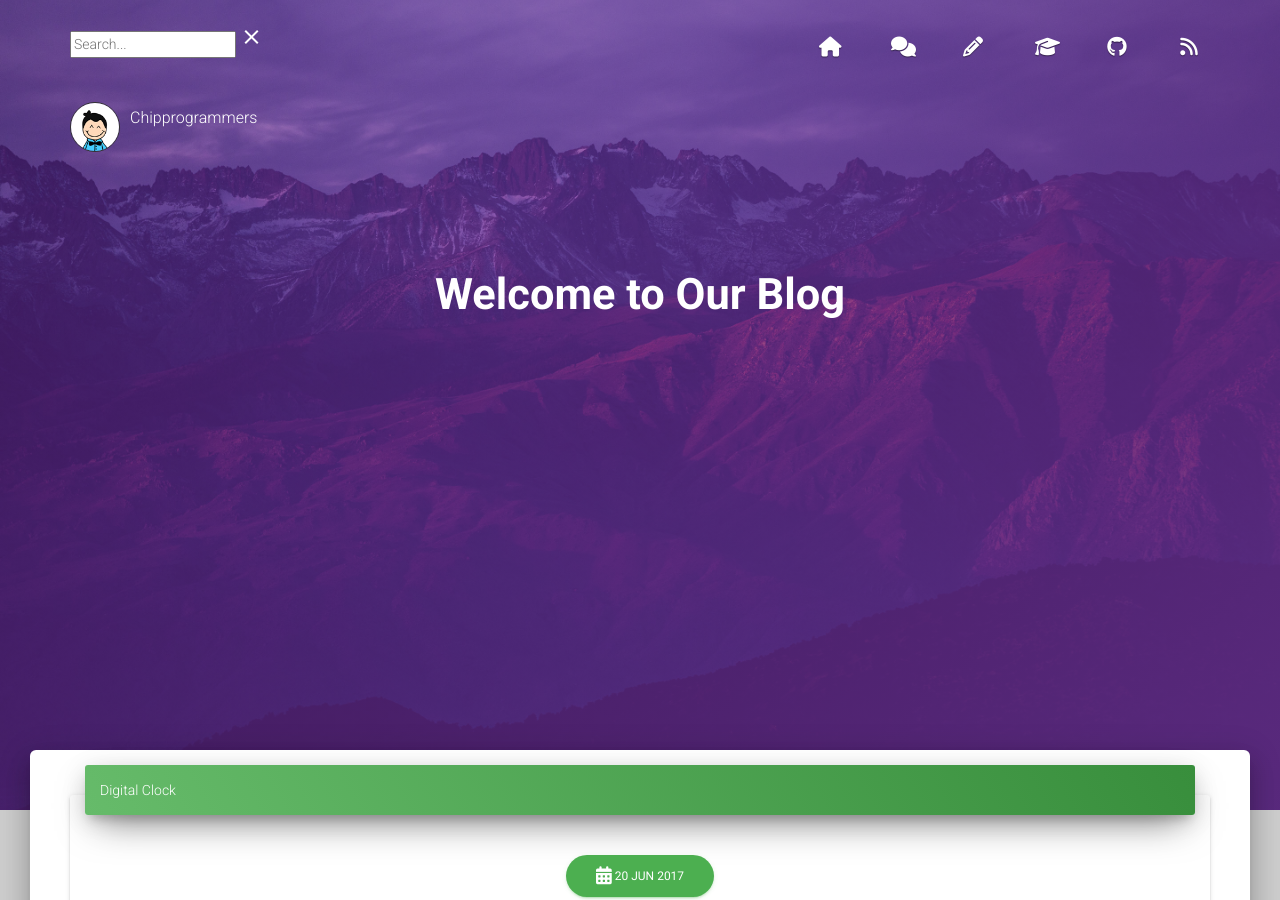
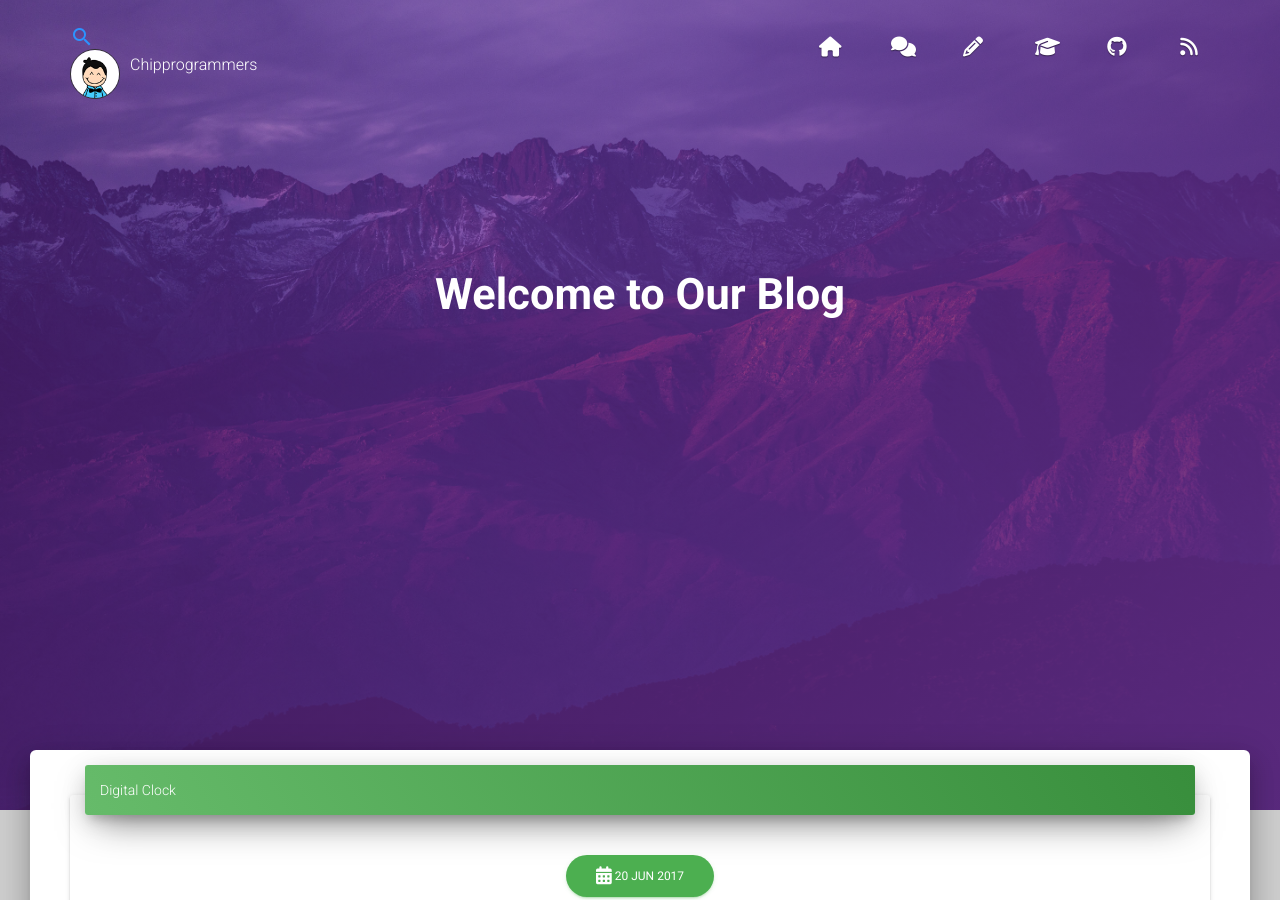
Before and after one commit to tip4programs/imbue, a Jekyll site: the page built from index.html, in a window 1280 px wide and 900 px high. Built offline with Jekyll 4.4.1, drawn with Linux system fonts in a browser that asks for light colours; nearby versions of some CDN libraries; the list of posts is cut into pages by our own code.

Commit message:
Update search.html

```diff
--- a/_includes/search.html
+++ b/_includes/search.html
@@ -1,23 +1,15 @@
-<div class="search-wrapper">
-    <div class="search-form">
-        <input type="text" class="search-field" placeholder="Search...">
-        <i class="material-icons">close</i>
-        <ul class="search-results search-list"></ul>
-    </div>
+<div id="search">
+    <button type="button" class="close">×</button>
+    <form>
+        <input type="search" value="" placeholder="Search..." />
+        <button type="submit" class="btn btn-primary">Search</button>
+    </form>
 </div>
-
-<div id="fade" class="overlay"></div>
-<a id="slide" class="slideButton fade">
-    <!-- <svg id="open" class="icon-menu"><use xlink:href="#icon-menu"></use></svg> -->
-    <i class="material-icons">close</i>
-</a>
-
-  <ul>
     {% for link in site.links %}
       <li><a href="{{ site.url }}{{site.baseurl}}{{ link.url }}">{{ link.title }}</a></li>
     {% endfor %}
     <!-- <li><a class="feed" href="{{ site.url }}{{site.baseurl}}/feed.xml" title="Atom/RSS feed">Feed</a></li> -->
   </ul>
-<a id="search" class="dosearch">
+<a href="#search" class="docsearch">
     <i class="material-icons">search</i>
 </a>
```
